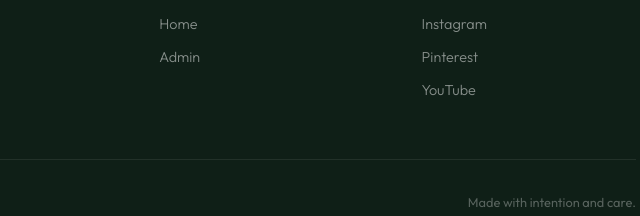
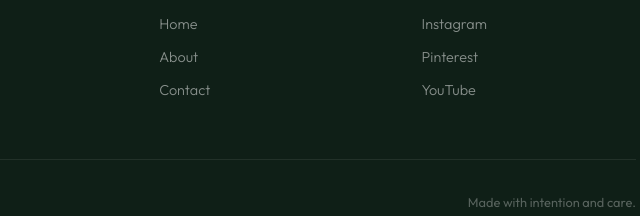
Before and after one commit to ishowhakkaii/yogentix-blog, a website: page public/index.html in a window 1280 px wide. Shown: the part 1852-2068 px from the top of the page, 612-1252 px from the left. Drawn offline with nearby package versions, Linux system fonts and the light colour scheme; no server answers.

Commit message:
remove admin link from footer

```diff
--- a/public/index.html
+++ b/public/index.html
@@ -1061,7 +1061,8 @@
                 <div class="footer-col">
                     <h4>Pages</h4>
                     <a href="/">Home</a>
-                    <a href="/admin">Admin</a>
+                    <a href="#">About</a>
+                    <a href="#">Contact</a>
                 </div>
                 <div class="footer-col">
                     <h4>Connect</h4>
```
